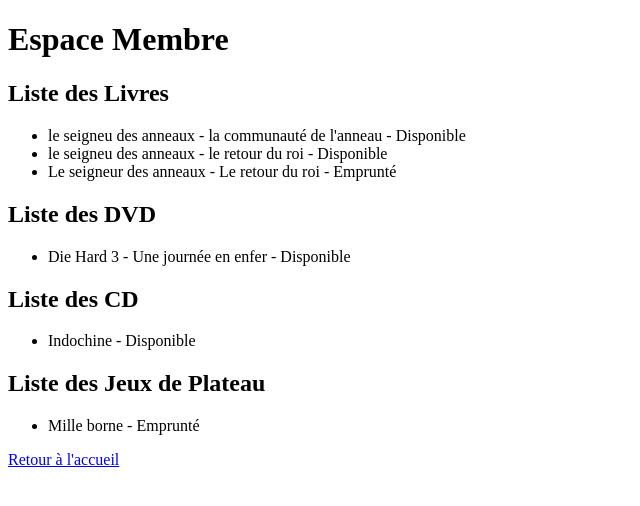
After one commit to Romain-da/mediatheque, a Django app: page /espace_membre/ in a window 1280 px wide. The commit adds this page. Shown: the top 506 px of the page, without its empty margins (0-640 px from the left). Run offline with Django 5.2, Linux system fonts and the light colour scheme; data comes from the database, SQL or seed files in the repository; both versions use the stored data as it was after the commit.

Commit message:
ajouty de l'espace membre

```diff
--- /dev/null
+++ b/mediatheque/bibliotheque/templates/bibliotheque/espace_membre.html
@@ -0,0 +1,56 @@
+<!DOCTYPE html>
+<html lang="fr">
+<head>
+    <meta charset="UTF-8">
+    <meta name="viewport" content="width=device-width, initial-scale=1.0">
+    <title>Espace Membre</title>
+</head>
+<body>
+    <h1>Espace Membre</h1>
+
+    <h2>Liste des Livres</h2>
+    {% if livres %}
+        <ul>
+            {% for livre in livres %}
+                <li>{{ livre.titre }} - {% if livre.disponible %}Disponible{% else %}Emprunté{% endif %}</li>
+            {% endfor %}
+        </ul>
+    {% else %}
+        <p>Aucun livre disponible.</p>
+    {% endif %}
+
+    <h2>Liste des DVD</h2>
+    {% if dvds %}
+        <ul>
+            {% for dvd in dvds %}
+                <li>{{ dvd.name }} - {% if dvd.disponible %}Disponible{% else %}Emprunté{% endif %}</li>
+            {% endfor %}
+        </ul>
+    {% else %}
+        <p>Aucun DVD disponible.</p>
+    {% endif %}
+
+    <h2>Liste des CD</h2>
+    {% if cds %}
+        <ul>
+            {% for cd in cds %}
+                <li>{{ cd.name }} - {% if cd.disponible %}Disponible{% else %}Emprunté{% endif %}</li>
+            {% endfor %}
+        </ul>
+    {% else %}
+        <p>Aucun CD disponible.</p>
+    {% endif %}
+
+    <h2>Liste des Jeux de Plateau</h2>
+    {% if jeux %}
+        <ul>
+            {% for jeu in jeux %}
+                <li>{{ jeu.name }} - {% if jeu.disponible %}Disponible{% else %}Emprunté{% endif %}</li>
+            {% endfor %}
+        </ul>
+    {% else %}
+        <p>Aucun jeu disponible.</p>
+    {% endif %}
+    <a href="{% url 'accueil' %}">Retour à l'accueil</a>
+</body>
+</html>
--- a/mediatheque/bibliotheque/templates/bibliotheque/index.html
+++ b/mediatheque/bibliotheque/templates/bibliotheque/index.html
@@ -8,6 +8,6 @@
 <body>
     <h1>Bienvenue à la Médiathèque</h1>
     <a href="/login/">Accès Bibliothécaire</a>
-    <a href="/membres/">Accès Membre</a>
+    <a href="/espace_membre/">Accès Membre</a>
 </body>
 </html>
--- a/mediatheque/bibliotheque/urls.py
+++ b/mediatheque/bibliotheque/urls.py
@@ -10,6 +10,7 @@ urlpatterns = [
     path('login/', views.login_bibliothecaire, name='login'),
     path('logout/', auth_views.LogoutView.as_view(next_page='accueil'), name='logout'),
     path('dashboard/', views.dashboard, name='dashboard'),
+    path('espace_membre/', views.espace_membre, name='espace_membre'),
 
     path('membres/', views.liste_membres, name='liste_membres'),
     path('membres/ajouter/', views.ajouter_membre, name='ajouter_membre'),
--- a/mediatheque/bibliotheque/views.py
+++ b/mediatheque/bibliotheque/views.py
@@ -11,6 +11,26 @@ from django.core.serializers import serialize
 # PAGE D'ACCUEIL
 def accueil(request):
     return render(request, 'bibliotheque/index.html')
+
+# PAGE ESPACE MEMBRE
+def espace_membre(request):
+    livres = Livre.objects.all()
+    dvds = DVD.objects.all()
+    cds = CD.objects.all()
+    jeux = JeuDePlateau.objects.all()
+
+    print("Livres trouvés :", livres)
+    print("DVDs trouvés :", dvds)
+    print("CDs trouvés :", cds)
+    print("Jeux trouvés :", jeux)
+
+    context = {
+        'livres': livres,
+        'dvds': dvds,
+        'cds': cds,
+        'jeux': jeux,
+    }
+    return render(request, 'bibliotheque/espace_membre.html', context)
 
 # CONNEXION BIBLIOTHÉCAIRE
 def login_bibliothecaire(request):
--- a/mediatheque/mediatheque/urls.py
+++ b/mediatheque/mediatheque/urls.py
@@ -25,7 +25,7 @@ urlpatterns = [
     path('login/', views.login_bibliothecaire, name='login'),
     path('logout/', auth_views.LogoutView.as_view(next_page='accueil'), name='logout'),
     path('dashboard/', views.dashboard, name='dashboard'),
-
+    path('espace_membre/', views.espace_membre, name='espace_membre'),
     path('membres/', views.liste_membres, name='liste_membres'),
     path('membres/ajouter/', views.ajouter_membre, name='ajouter_membre'),
     path('membres/supprimer/<int:membre_id>/', views.supprimer_membre, name='supprimer_membre'),
```
Also changed, not shown: mediatheque/bibliotheque/tests.py (+71 -11 lines), mediatheque/db.sqlite3.
